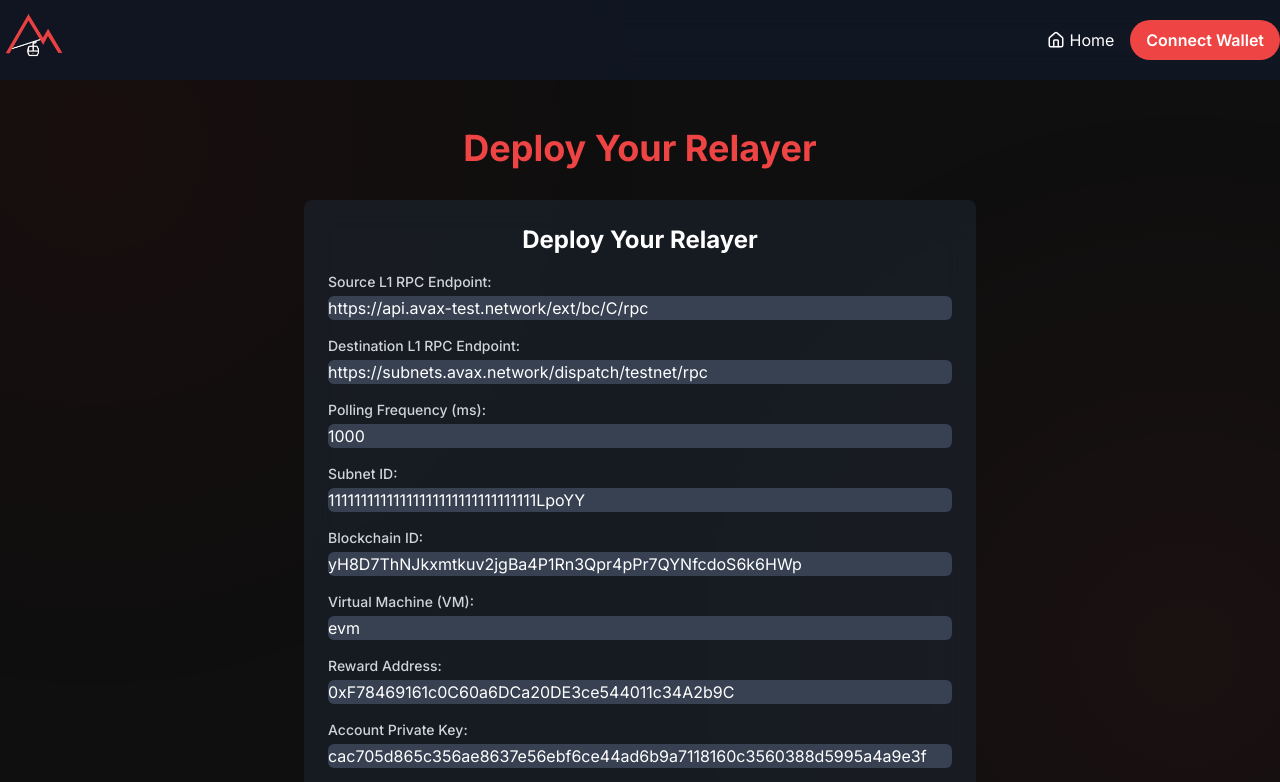
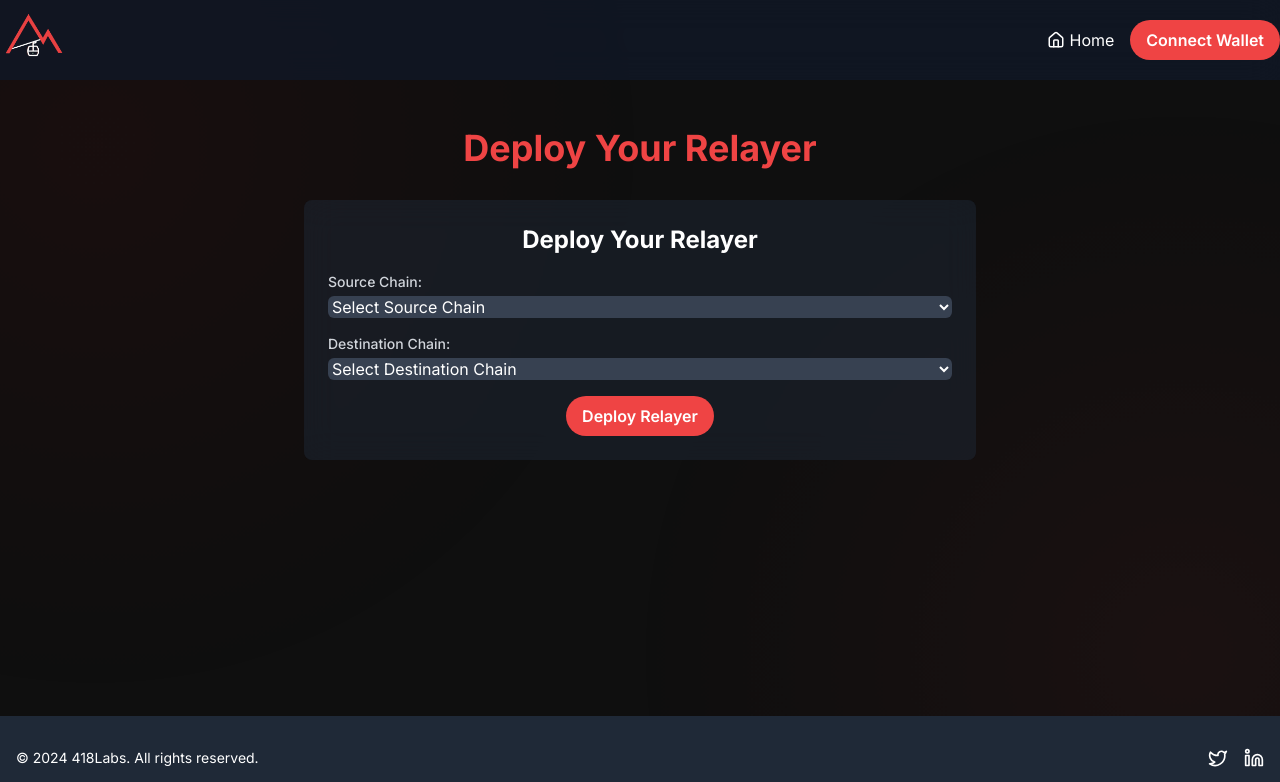
Before and after one commit to 418labs/Avax-Cableway, a Next.js app: page /deploy in a window 1280 px wide. Shown: the top 782 px of the page. Built offline with nearby package versions, Linux system fonts and the light colour scheme.

Commit message:
change: deploy form

```diff
--- a/src/components/DeployForm/index.tsx
+++ b/src/components/DeployForm/index.tsx
@@ -1,12 +1,12 @@
 'use client';
 
 import React, { useState } from 'react';
+import { L1_CHAINS } from '../../constants';
 
 interface DeployFormProps {
   onDeploy: (data: {
     sourceRPC: string;
     destinationRPC: string;
-    pollingFrequency: string;
     subnetId: string;
     blockchainId: string;
     vm: string;
@@ -16,18 +16,26 @@ interface DeployFormProps {
 }
 
 const DeployForm: React.FC<DeployFormProps> = ({ onDeploy }) => {
-  const [sourceRPC, setSourceRPC] = useState('https://api.avax-test.network/ext/bc/C/rpc');
-  const [destinationRPC, setDestinationRPC] = useState('https://subnets.avax.network/dispatch/testnet/rpc');
-  const [pollingFrequency, setPollingFrequency] = useState('1000');
-  const [subnetId, setSubnetId] = useState('11111111111111111111111111111111LpoYY');
-  const [blockchainId, setBlockchainId] = useState('yH8D7ThNJkxmtkuv2jgBa4P1Rn3Qpr4pPr7QYNfcdoS6k6HWp');
-  const [vm, setVm] = useState('evm');
-  const [rewardAddress, setRewardAddress] = useState('0xF78469161c0C60a6DCa20DE3ce544011c34A2b9C');
-  const [accountPrivateKey, setAccountPrivateKey] = useState('cac705d865c356ae8637e56ebf6ce44ad6b9a7118160c3560388d5995a4a9e3f');
+  const [sourceChain, setSourceChain] = useState<string>('');
+  const [destinationChain, setDestinationChain] = useState<string>('');
+
 
   const handleSubmit = (e: React.FormEvent) => {
     e.preventDefault();
-    onDeploy({ sourceRPC, destinationRPC, pollingFrequency, subnetId, blockchainId, vm, rewardAddress, accountPrivateKey });
+    if (sourceChain && destinationChain) {
+      const sourceChainData = L1_CHAINS[sourceChain];
+      const destinationChainData = L1_CHAINS[destinationChain];
+
+      onDeploy({
+        sourceRPC: sourceChainData.id,
+        destinationRPC: destinationChainData.id,
+        subnetId: sourceChainData.id,
+        blockchainId: sourceChainData.id,
+        vm: 'evm',
+        rewardAddress: '0xF78469161c0C60a6DCa20DE3ce544011c34A2b9C',
+        accountPrivateKey: 'cac705d865c356ae8637e56ebf6ce44ad6b9a7118160c3560388d5995a4a9e3f',
+      });
+    }
   };
 
   return (
@@ -35,109 +43,44 @@ const DeployForm: React.FC<DeployFormProps> = ({ onDeploy }) => {
       <h2 className="text-2xl font-bold mb-4 text-center">Deploy Your Relayer</h2>
       <form onSubmit={handleSubmit} className="space-y-4">
         <div>
-          <label htmlFor="sourceRPC" className="block text-sm font-medium text-gray-300">
-            Source L1 RPC Endpoint:
+          <label htmlFor="sourceChain" className="block text-sm font-medium text-gray-300">
+            Source Chain:
           </label>
-          <input
-            type="text"
-            id="sourceRPC"
-            value={sourceRPC}
-            onChange={(e) => setSourceRPC(e.target.value)}
+          <select
+            id="sourceChain"
+            value={sourceChain}
+            onChange={(e) => setSourceChain(e.target.value)}
             required
             className="mt-1 block w-full rounded-md bg-gray-700 border-gray-600 text-white focus:border-red-500 focus:ring-red-500"
-          />
+          >
+            <option value="" disabled>Select Source Chain</option>
+            {Object.entries(L1_CHAINS).map(([key, chain]) => (
+              <option key={key} value={key}>
+                {chain.name}
+              </option>
+            ))}
+          </select>
         </div>
         <div>
-          <label htmlFor="destinationRPC" className="block text-sm font-medium text-gray-300">
-            Destination L1 RPC Endpoint:
+          <label htmlFor="destinationChain" className="block text-sm font-medium text-gray-300">
+            Destination Chain:
           </label>
-          <input
-            type="text"
-            id="destinationRPC"
-            value={destinationRPC}
-            onChange={(e) => setDestinationRPC(e.target.value)}
+          <select
+            id="destinationChain"
+            value={destinationChain}
+            onChange={(e) => setDestinationChain(e.target.value)}
             required
             className="mt-1 block w-full rounded-md bg-gray-700 border-gray-600 text-white focus:border-red-500 focus:ring-red-500"
-          />
+          >
+            <option value="" disabled>Select Destination Chain</option>
+            {Object.entries(L1_CHAINS).map(([key, chain]) => (
+              <option key={key} value={key}>
+                {chain.name}
+              </option>
+            ))}
+          </select>
         </div>
-        <div>
-          <label htmlFor="pollingFrequency" className="block text-sm font-medium text-gray-300">
-            Polling Frequency (ms):
-          </label>
-          <input
-            type="number"
-            id="pollingFrequency"
-            value={pollingFrequency}
-            onChange={(e) => setPollingFrequency(e.target.value)}
-            required
-            className="mt-1 block w-full rounded-md bg-gray-700 border-gray-600 text-white focus:border-red-500 focus:ring-red-500"
-          />
-        </div>
-        <div>
-          <label htmlFor="subnetId" className="block text-sm font-medium text-gray-300">
-            Subnet ID:
-          </label>
-          <input
-            type="text"
-            id="subnetId"
-            value={subnetId}
-            onChange={(e) => setSubnetId(e.target.value)}
-            required
-            className="mt-1 block w-full rounded-md bg-gray-700 border-gray-600 text-white focus:border-red-500 focus:ring-red-500"
-          />
-        </div>
-        <div>
-          <label htmlFor="blockchainId" className="block text-sm font-medium text-gray-300">
-            Blockchain ID:
-          </label>
-          <input
-            type="text"
-            id="blockchainId"
-            value={blockchainId}
-            onChange={(e) => setBlockchainId(e.target.value)}
-            required
-            className="mt-1 block w-full rounded-md bg-gray-700 border-gray-600 text-white focus:border-red-500 focus:ring-red-500"
-          />
-        </div>
-        <div>
-          <label htmlFor="vm" className="block text-sm font-medium text-gray-300">
-            Virtual Machine (VM):
-          </label>
-          <input
-            type="text"
-            id="vm"
-            value={vm}
-            onChange={(e) => setVm(e.target.value)}
-            required
-            className="mt-1 block w-full rounded-md bg-gray-700 border-gray-600 text-white focus:border-red-500 focus:ring-red-500"
-          />
-        </div>
-        <div>
-          <label htmlFor="rewardAddress" className="block text-sm font-medium text-gray-300">
-            Reward Address:
-          </label>
-          <input
-            type="text"
-            id="rewardAddress"
-            value={rewardAddress}
-            onChange={(e) => setRewardAddress(e.target.value)}
-            required
-            className="mt-1 block w-full rounded-md bg-gray-700 border-gray-600 text-white focus:border-red-500 focus:ring-red-500"
-          />
-        </div>
-        <div>
-          <label htmlFor="accountPrivateKey" className="block text-sm font-medium text-gray-300">
-            Account Private Key:
-          </label>
-          <input
-            type="text"
-            id="accountPrivateKey"
-            value={accountPrivateKey}
-            onChange={(e) => setAccountPrivateKey(e.target.value)}
-            required
-            className="mt-1 block w-full rounded-md bg-gray-700 border-gray-600 text-white focus:border-red-500 focus:ring-red-500"
-          />
-        </div>
+
         <div className="text-center">
           <button type="submit" className="btn btn-primary">
             Deploy Relayer
```
